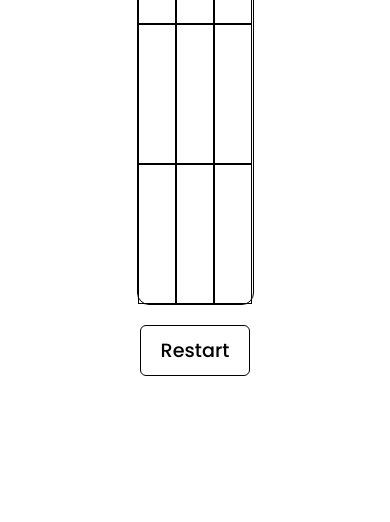
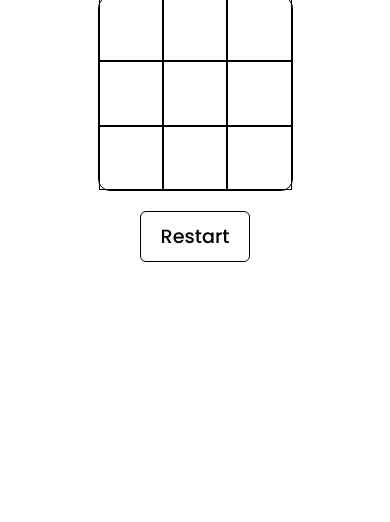
Before and after one commit to Asonance11/Tic-Tac-Toe, a plain HTML site: page index.html in a window 390 px wide. Shown: the part 322-844 px from the top of the page. Drawn offline with Linux system fonts and the light colour scheme.

Commit message:
responsive styling

```diff
--- a/style.css
+++ b/style.css
@@ -34,6 +34,9 @@ h1 {
 	text-align: center;
 	font-size: 4rem;
 	font-weight: 400;
+	display: flex;
+	align-items: center;
+	justify-content: center;
 }
 .text {
 	font-size: 1.5rem;
@@ -46,3 +49,21 @@ h1 {
 	background: var(--white);
 	font-size: 1.2rem;
 }
+
+/* responsive design */
+@media (max-width: 900px) {
+	.game-container {
+		width: 50vw;
+	}
+}
+@media (max-width: 500px) {
+	.game-container {
+		height: 50vw;
+	}
+	.cell {
+		font-size: 2rem;
+	}
+	.text {
+		font-size: 1.2rem;
+	}
+}
```
